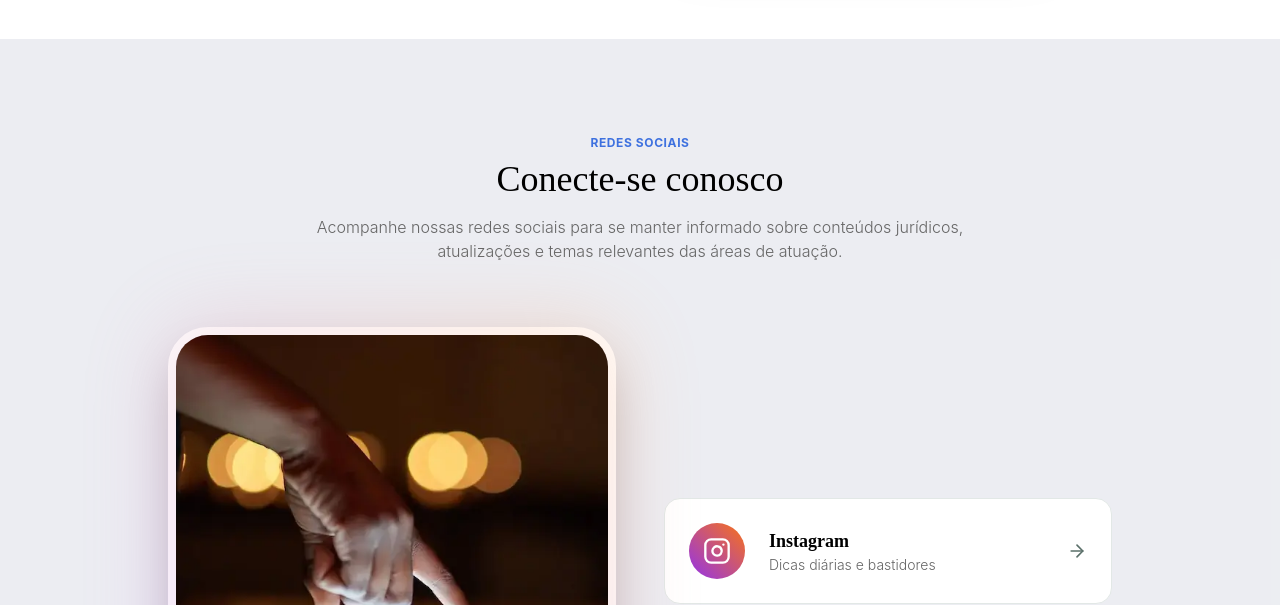
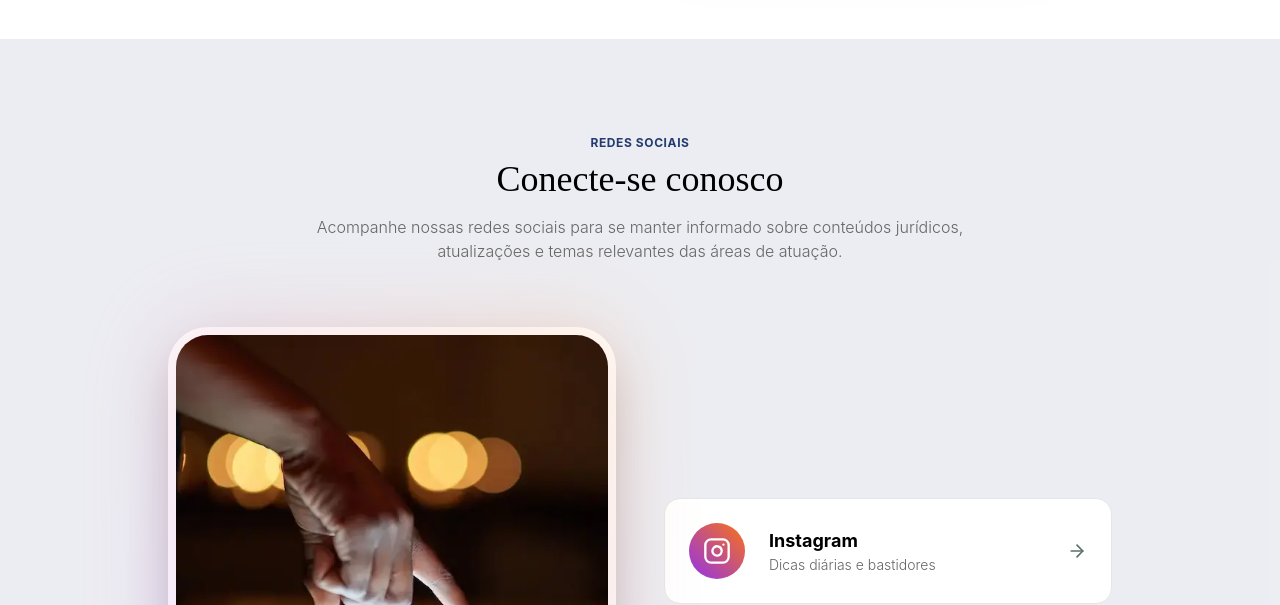
Before and after one commit to Paper-Street-Softwares/LPA-Fernades-e-Vieira, a React (Vite) app: page /#home in a window 1280 px wide. Shown: the part 4060-4665 px from the top of the page. Built offline with nearby package versions, Linux system fonts and the light colour scheme.

Commit message:
fix: Ajust aboutSocial

```diff
--- a/src/components/sections/SocialMediaTemplate.jsx
+++ b/src/components/sections/SocialMediaTemplate.jsx
@@ -12,7 +12,8 @@ function SocialMediaTemplate({ colorMode }) {
     cardBg,
     borderCard,
     arrowColor,
-    imageBorder
+    imageBorder,
+    miniTag
 
   switch (colorMode) {
     case 'light':
@@ -23,6 +24,7 @@ function SocialMediaTemplate({ colorMode }) {
       borderCard = 'border-border'
       arrowColor = 'text-mutedForeground group-hover:text-primaryDark'
       imageBorder = 'border-white'
+      miniTag = 'text-primaryDark'
       break
 
     case 'dark':
@@ -33,6 +35,7 @@ function SocialMediaTemplate({ colorMode }) {
       borderCard = 'border-gray-700'
       arrowColor = 'text-mutedForeground group-hover:text-primaryLight'
       imageBorder = 'border-borderImage'
+      miniTag = 'text-primaryLight'
       break
 
     default:
@@ -43,6 +46,7 @@ function SocialMediaTemplate({ colorMode }) {
       borderCard = 'border-border'
       arrowColor = 'text-mutedForeground group-hover:text-primaryDark'
       imageBorder = 'border-white'
+      miniTag = 'text-primaryLight'
   }
 
   return (
@@ -52,7 +56,9 @@ function SocialMediaTemplate({ colorMode }) {
           <div className="container mx-auto">
             {/* Cabeçalho */}
             <div className="text-center max-w-2xl mx-auto mb-16">
-              <span className="text-primaryLight font-bold font-secondFont tracking-wider uppercase text-xs mb-2 block">
+              <span
+                className={`font-bold font-secondFont tracking-wider uppercase text-xs mb-2 block ${miniTag}`}
+              >
                 {content.texts.about.aboutSocial.miniTag}
               </span>
 
@@ -108,7 +114,9 @@ function SocialMediaTemplate({ colorMode }) {
                     </div>
 
                     <div>
-                      <h1 className={`font-bold font-mainFont text-lg ${text}`}>
+                      <h1
+                        className={`font-bold font-secondFont text-lg ${text}`}
+                      >
                         Instagram
                       </h1>
                       <p
```
